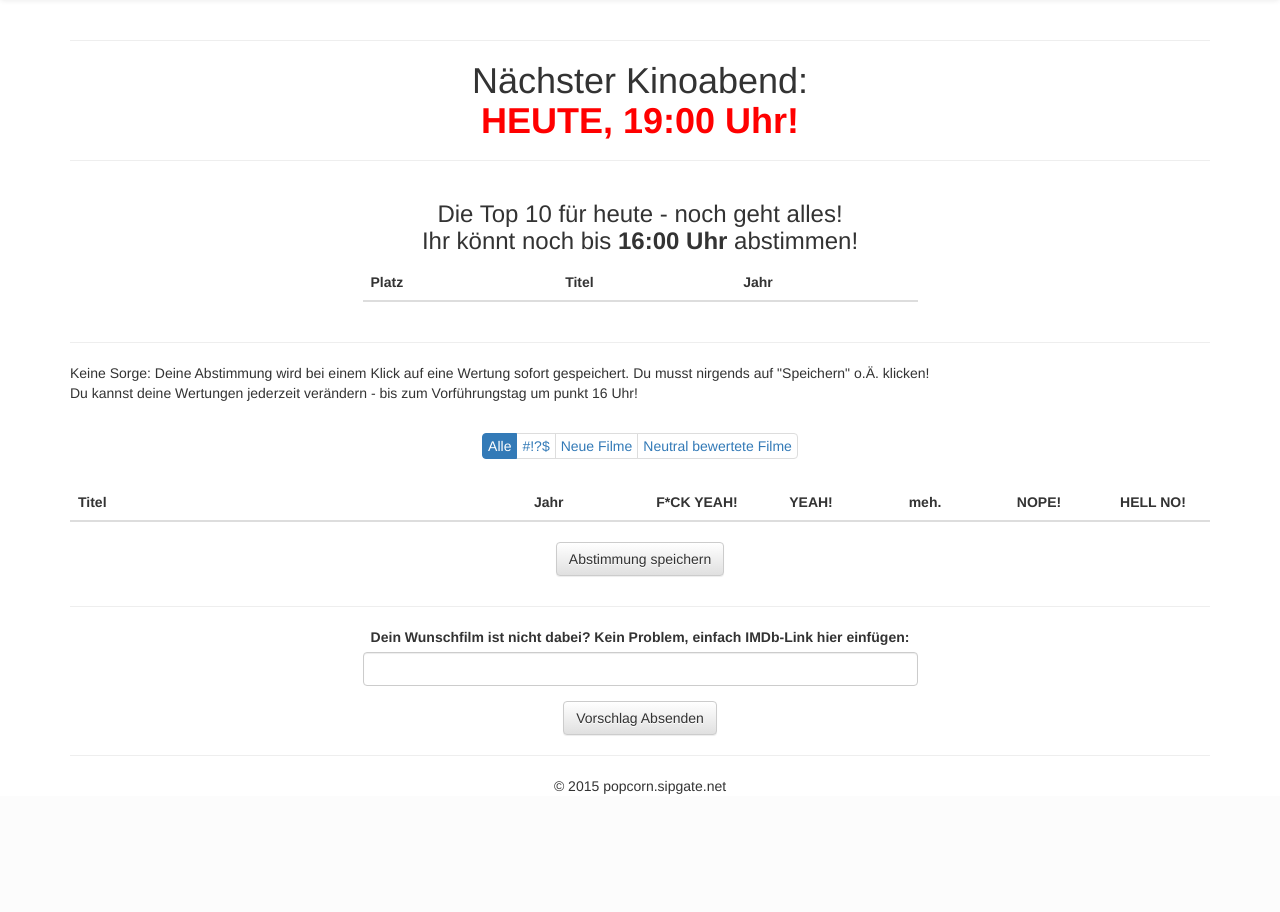
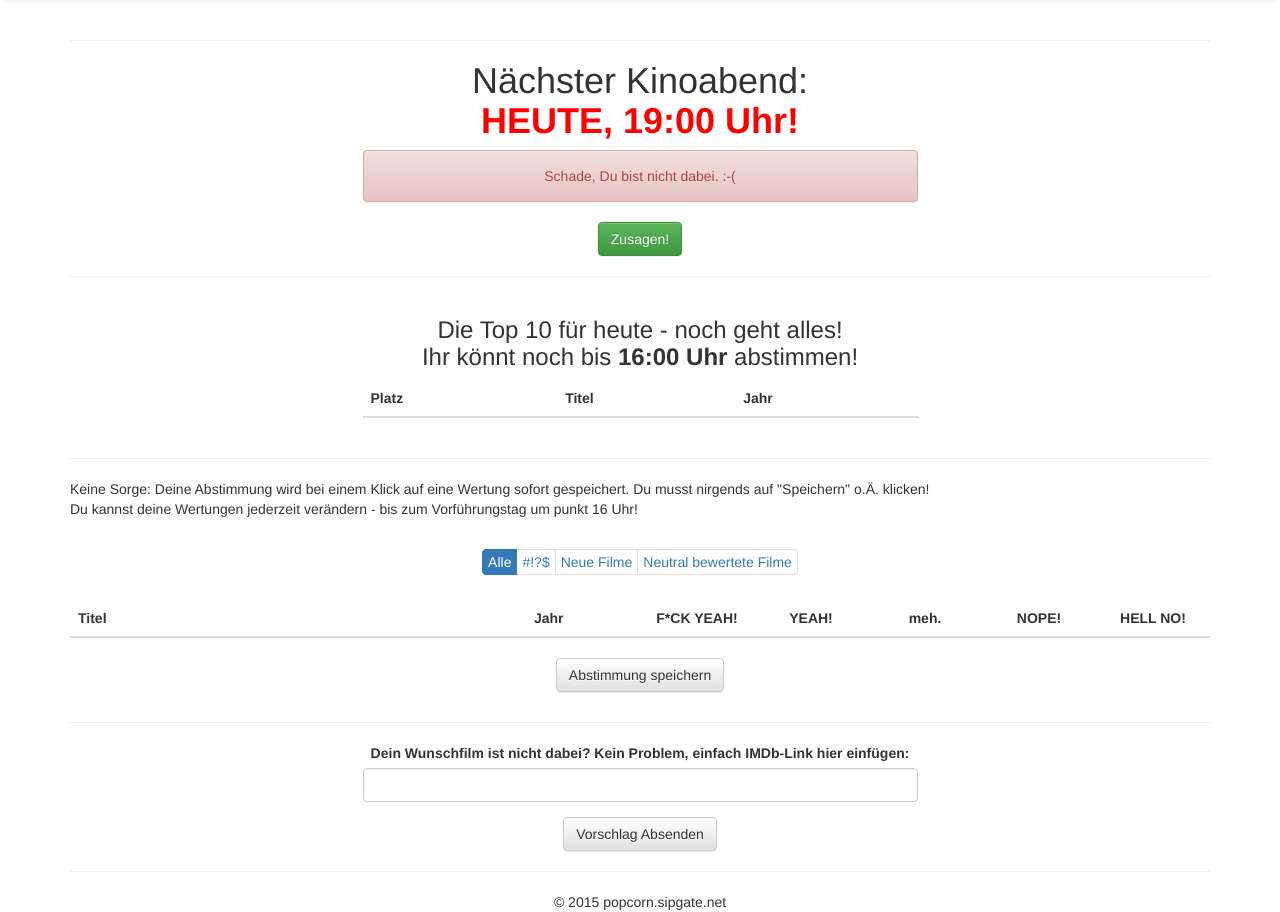
Before and after one commit to tpxtron/popcorn, a PHP site: template common/templates/vote.html.twig in a window 1280 px wide. Shown: the part 52-964 px from the top of the page. Before the commit the page ends 846 px from the top, so only its background shows below. Run offline with PHP 8.4, Linux system fonts and the light colour scheme; the template is opened without the code that fills it, so the values that code supplies are empty; some libraries are stand-ins or nearby versions.

Commit message:
added commitment functionality

```diff
--- a/common/templates/vote.html.twig
+++ b/common/templates/vote.html.twig
@@ -1,8 +1,6 @@
 {#
 TODO:
-- Filter nach Anfangsbuchstabe
-- Sortierbarkeit der Liste nach Name/Jahr/Eigenem Vote
-- Filter nach neue filme/alte filme
+- Sortierbarkeit der Liste nach Name/Jahr
 - Top10-Filme immer Anzeigen, aber "anonymisiert" (d.h. Filmtitel nicht ausschreiben)
 #}
 
@@ -36,6 +34,14 @@ TODO:
 					{% endif %}
 				</h1>
 			</div>
+		</div>
+		<div class="col-xs-12 col-md-6 col-md-offset-3 text-center">
+			<div id="commitmentInText" class="alert alert-success {% if not commitment %} hidden{% endif %}">Du hast zugesagt und bist dabei!</div>
+			<div id="commitmentOutText" class="alert alert-danger {% if commitment %} hidden{% endif %}">Schade, Du bist nicht dabei. :-(</div>
+			<button id="commitmentInButton" class="btn btn-success {% if commitment %}hidden{% endif %}">Zusagen!</button>
+			<button id="commitmentOutButton" class="btn btn-danger {% if not commitment %}hidden{% endif %}">Absagen! :-(</button>
+		</div>
+		<div class="col-xs-12">
 			<hr />
 			{% if nextDate|date("d.m.Y") == now|date("d.m.Y") %}
 				<div class="row">
@@ -159,14 +165,15 @@ TODO:
 	<hr class="hidden-portrait" />
 	<div class="row hidden-portrait">
 		<div class="col-xs-12 col-md-6 col-md-offset-3">
-			<div class="text-center">
-				<form class="form" method="post" action="/vote/suggest">
-					<div class="form-group">
-						<label for="link">Dein Wunschfilm ist nicht dabei? Kein Problem, einfach IMDb-Link hier einfügen:</label>
-						<input type="url" class="form-control" name="link" />
-					</div>
-					<button class="btn btn-default" type="submit">Vorschlag Absenden</button>
-				</form>
+			<div id="suggestionAlert" class="alert alert-success hidden">Danke! Wir kümmern uns... :-)</div>
+			<div id="suggestionErrorAlert" class="alert alert-danger hidden">Leere Vorschläge nehmen wir ja grundsätzlich nicht an... ;-)</div>
+			<div id="suggestionErrorUrlAlert" class="alert alert-danger hidden">Das scheint keine gültige IMDb-URL zu sein...</div>
+			<div class="text-center" id="suggestionForm">
+				<div class="form-group">
+					<label for="link">Dein Wunschfilm ist nicht dabei? Kein Problem, einfach IMDb-Link hier einfügen:</label>
+					<input type="url" class="form-control" name="link" id="suggestionLink" />
+				</div>
+				<button class="btn btn-default" type="submit" id="suggestionButton">Vorschlag Absenden</button>
 			</div>
 		</div>
 	</div>
--- a/install.sql
+++ b/install.sql
@@ -45,7 +45,7 @@ CREATE TABLE `reset_tokens` (
   `id` int(10) NOT NULL AUTO_INCREMENT,
   `user_id` int(10) NOT NULL,
   `token` varchar(32) NOT NULL,
-  `timestampt` timestamp NOT NULL DEFAULT CURRENT_TIMESTAMP,
+  `timestamp` timestamp NOT NULL DEFAULT CURRENT_TIMESTAMP,
   PRIMARY KEY (`id`),
   UNIQUE KEY `uidunique` (`user_id`),
   KEY `token` (`token`),
@@ -91,6 +91,8 @@ CREATE TABLE `votes` (
 ) ENGINE=InnoDB AUTO_INCREMENT=233 DEFAULT CHARSET=latin1;
 /*!40101 SET character_set_client = @saved_cs_client */;
 
+create table `commitments` (`id` int(10) NOT NULL AUTO_INCREMENT, `user_id` int(10) NOT NULL, `timestamp` timestamp NOT NULL DEFAULT CURRENT_TIMESTAMP ON UPDATE CURRENT_TIMESTAMP, PRIMARY KEY (`id`), UNIQUE KEY `uidcommitunique` (`user_id`), CONSTRAINT `commitment_fk1` FOREIGN KEY (`user_id`) REFERENCES `users` (`id`) ON DELETE CASCADE ON UPDATE NO ACTION) ENGINE=InnoDB DEFAULT CHARSET=utf8;
+
 /*!40101 SET SQL_MODE=@OLD_SQL_MODE */;
 /*!40014 SET FOREIGN_KEY_CHECKS=@OLD_FOREIGN_KEY_CHECKS */;
 /*!40014 SET UNIQUE_CHECKS=@OLD_UNIQUE_CHECKS */;
--- a/public/css/style.css
+++ b/public/css/style.css
@@ -56,6 +56,26 @@ form.vote .form-group {
 	100%	{ background-color: #ffffff; }
 }
 
+@-webkit-keyframes fadeout {
+	0%		{ opacity: 1; }
+	100%	{ opacity: 0; }
+}
+
+@-moz-keyframes fadeout {
+	0%		{ opacity: 1; }
+	100%	{ opacity: 0; }
+}
+
+@-o-keyframes fadeout {
+	0%		{ opacity: 1; }
+	100%	{ opacity: 0; }
+}
+
+@keyframes fadeout {
+	0%		{ opacity: 1; }
+	100%	{ opacity: 0; }
+}
+
 .table-striped>tbody>tr.flash:nth-of-type(odd) {
 	animation-name: flashGrey;
 	-moz-animation-name: flashGrey;
@@ -67,6 +87,21 @@ form.vote .form-group {
 	-moz-animation-name: flash;
 	-webkit-animation-name: flash;
 	-o-animation-name: flash;
+}
+
+.alertFadeout {
+	animation-name: fadeout;
+	-moz-animation-name: fadeout;
+	-webkit-animation-name: fadeout;
+	-o-animation-name: fadeout;
+	animation-delay: 4s;
+	-moz-animation-delay: 4s;
+	-webkit-animation-delay: 4s;
+	-o-animation-delay: 4s;
+	animation-duration: 1s;
+	-moz-animation-duration: 1s;
+	-webkit-animation-duration: 1s;
+	-o-animation-duration: 1s;
 }
 
 a.movie_inactive {
```
Also changed, not shown: common/db.php (+19 -0 lines), public/index.php (+13 -0 lines), public/js/vote.js (+60 -0 lines).
